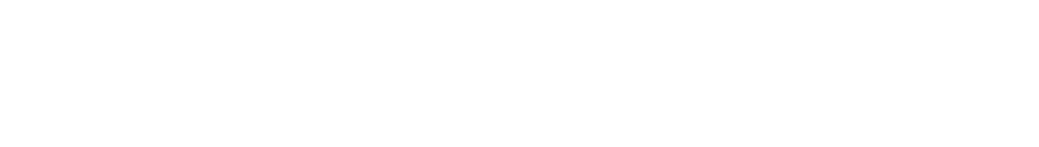
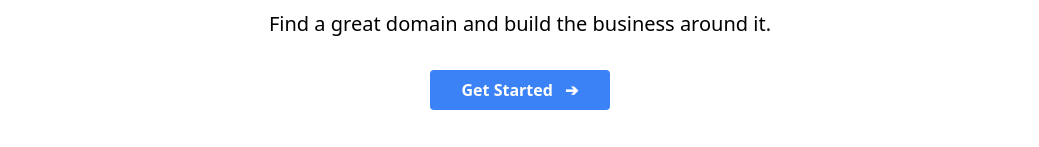
Before and after one commit to romanvieito/simplerb, a Next.js app: page /domain_creator in a window 1280 px wide. Before the commit this address had no page. Shown: the part 227-374 px from the top of the page, without its empty margins (120-1159 px from the left). Built offline with nearby package versions, Linux system fonts and the light colour scheme; no server answers.

Commit message:
website crea page

```diff
--- a/pages/lpdomain.tsx
+++ b/pages/domain_creator.tsx
@@ -22,7 +22,7 @@ export default function AIWebCreatorPage() {
         </p>
         <button className="bg-blue-500 hover:bg-blue-700 text-white font-bold py-2 px-4 rounded">
           <a
-            href="/web"
+            href="/domain"
             className="bg-blue-500 hover:bg-blue-700 text-white font-bold py-2 px-4 rounded"
           >
             Get Started <span className="inline-block ml-2">➔</span>
```
